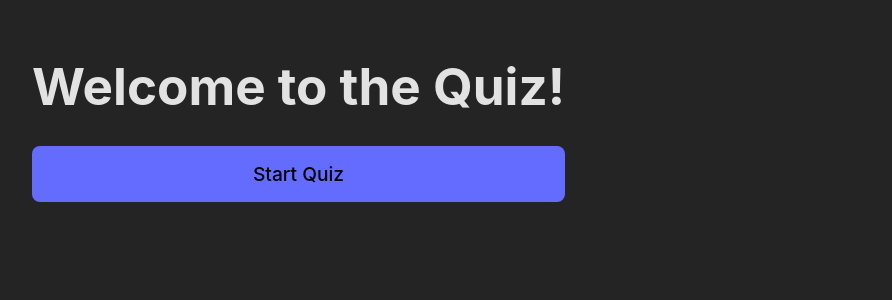
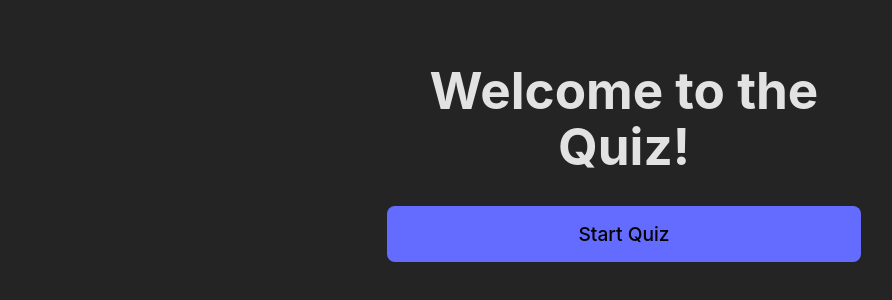
Before and after one commit to its-samarth/MilaapOnReact, a React (Vite) app: page / in a window 1280 px wide. Shown: the part 270-570 px from the top of the page, without its empty margins (16-908 px from the left). Built offline with nearby package versions, Linux system fonts and the light colour scheme.

Commit message:
improved the overall css styling

```diff
--- a/src/App.css
+++ b/src/App.css
@@ -1,4 +1,3 @@
-/* App.css */
 :root {
   font-family: Inter, system-ui, Avenir, Helvetica, Arial, sans-serif;
   line-height: 1.5;
@@ -12,25 +11,64 @@
   -moz-osx-font-smoothing: grayscale;
 }
 
+/* Container */
+#root {
+  max-width: 1280px;
+  margin: 0 auto;
+  padding: 2rem;
+  text-align: center;
+}
+
 * {
   box-sizing: border-box;
   margin: 0;
   padding: 0;
 }
 
+/* Logo */
+.logo {
+  height: 6em;
+  padding: 1.5em;
+  will-change: filter;
+  transition: filter 300ms;
+}
+
+.logo:hover {
+  filter: drop-shadow(0 0 2em #646cffaa);
+}
+
+.logo.react:hover {
+  filter: drop-shadow(0 0 2em #61dafbaa);
+}
+
+@keyframes logo-spin {
+  from {
+    transform: rotate(0deg);
+  }
+  to {
+    transform: rotate(360deg);
+  }
+}
+
+@media (prefers-reduced-motion: no-preference) {
+  a:nth-of-type(2) .logo {
+    animation: logo-spin infinite 20s linear;
+  }
+}
+
+/* App Layout */
 .app {
   min-height: 100vh;
   display: flex;
   flex-direction: column;
   align-items: center;
   justify-content: center;
-  padding: 1rem;
+  padding: 2rem;
 }
 
-/* Start Screen */
 .start-screen {
   text-align: center;
-  max-width: 600px;
+  width: 90%;
   padding: 2rem;
 }
 
@@ -40,13 +78,26 @@
   margin-top: 2rem;
 }
 
-/* Question Screen */
 .question-screen {
-  max-width: 600px;
-  width: 100%;
+  width: 90%;
   padding: 2rem;
   background: #1a1a1a;
   border-radius: 12px;
+}
+
+@media (min-width: 1024px) {
+  .question-screen {
+    width: 70%; /* Occupy 60-70% of screen width on larger devices */
+    min-width: 600px;
+    max-width: 800px;
+    margin: 0 auto;
+  }
+}
+
+@media (min-width: 1440px) {
+  .question-screen {
+    width: 60%; /* Slightly reduce width on very large screens */
+  }
 }
 
 .question-header {
@@ -116,11 +167,10 @@
   cursor: not-allowed;
 }
 
-/* Feedback */
 .feedback {
   text-align: center;
   padding: 2rem;
-  max-width: 600px;
+  width: 90%;
   border-radius: 12px;
 }
 
@@ -132,16 +182,15 @@
   background: #5f2c2c;
 }
 
-/* Level Transition */
 .level-transition {
   text-align: center;
   padding: 2rem;
+  width: 90%;
 }
 
-/* End Screen */
 .end-screen {
   text-align: center;
-  max-width: 600px;
+  width: 90%;
   padding: 2rem;
 }
 
--- a/src/App.jsx
+++ b/src/App.jsx
@@ -96,6 +96,7 @@
       {gameState === 'playing' && (
         <QuestionScreen
           question={questions[currentLevel][currentQuestionIndex]}
+          currentLevel={currentLevel}
           onSubmitAnswer={handleAnswerSubmit}
           onContinue={handleContinue}
           feedback={currentFeedback}
```
